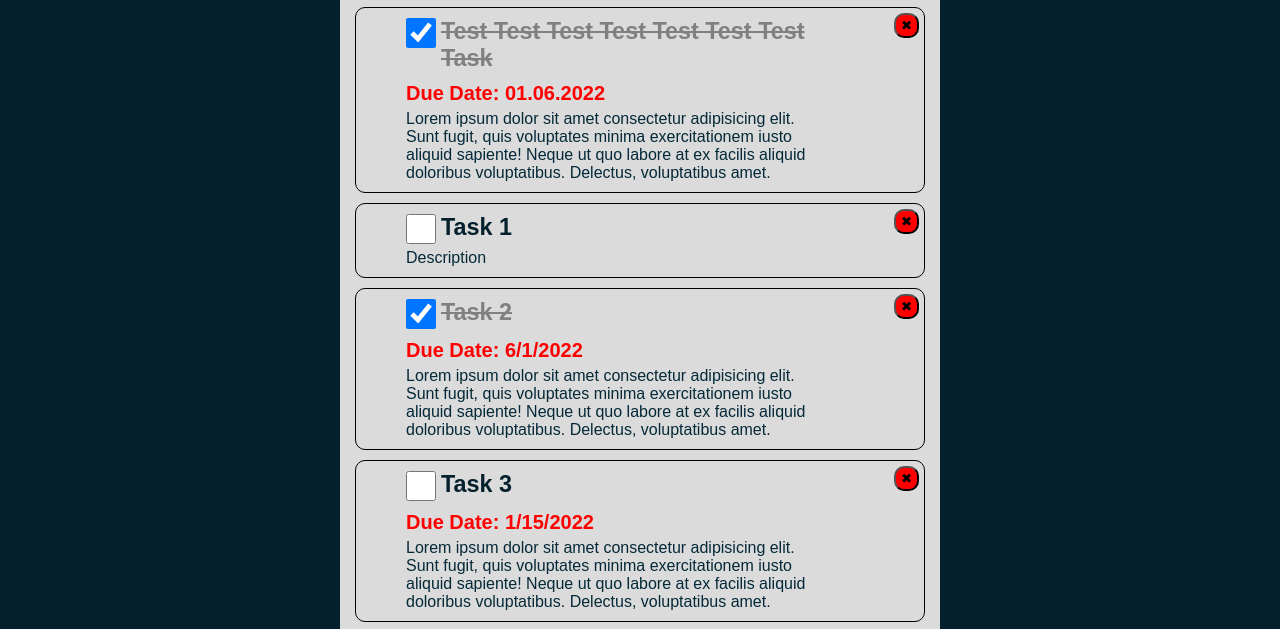
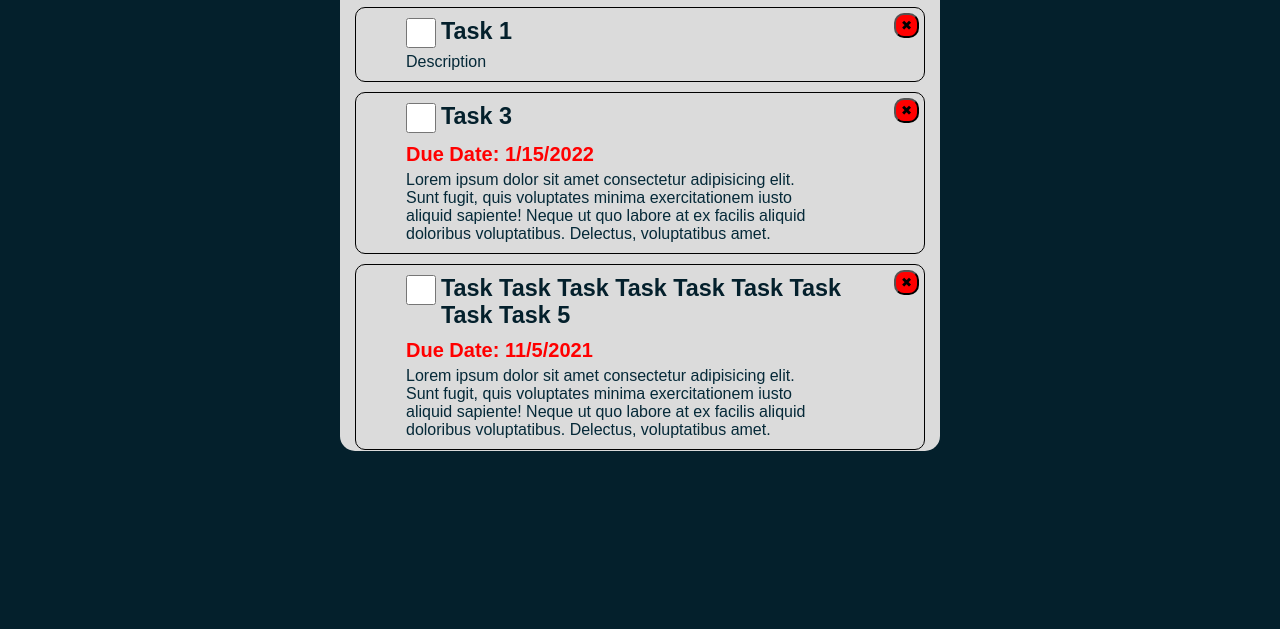
Before and after one commit to VladyslavYermolenko/Displaying-a-list-of-tasks, a plain HTML site: page index.html in a window 1280 px wide. Both pictures are taken after a click on the checkbox 1240 px from the left and 40 px from the top of the page. Shown: the part 155-784 px from the top of the page. Drawn offline with Linux system fonts and the light colour scheme.

Commit message:
Added the ability to hide completed tasks. Added clearing fields for adding new tasks.

```diff
--- a/assets/css/style.css
+++ b/assets/css/style.css
@@ -100,10 +100,6 @@ h1 {
 	color: red;
 }
 
-#tasks-list li .hideTask {
-	display: none;
-}
-
 #tasks-list li .button_deleteTask {
 	background-color: red;
 	float: right;
@@ -115,3 +111,7 @@ h1 {
 	right: 5px;
 	border-radius: 40%;
 }
+
+.hide-completed-tasks .done {
+	display: none;
+}
--- a/assets/js/script.js
+++ b/assets/js/script.js
@@ -12,7 +12,7 @@ const tasks = [
     description:
       "Lorem ipsum dolor sit amet consectetur adipisicing elit. Sunt fugit, quis voluptates minima exercitationem iusto aliquid sapiente! Neque ut quo labore at ex facilis aliquid doloribus voluptatibus. Delectus, voluptatibus amet.",
     done: true,
-    due_date: new Date("2022-06-01"),
+    due_date: new Date("2023-06-01"),
   },
   {
     id: 3,
@@ -49,10 +49,16 @@ function checkedOrNot(isDone) {
   return "";
 }
 
+function checkboxAllTasks(element) {
+  document
+    .getElementById(`tasks-list`)
+    .classList.toggle("hide-completed-tasks", !element.checked);
+}
+
 function checkboxIsChecked(element) {
-  document
-    .getElementById(`task-${element.id}`)
-    .classList.toggle("isDone", element.checked);
+  const task = document.getElementById(`task-${element.id}`);
+  task.classList.toggle("isDone", element.checked);
+  task.closest("li").classList.toggle("done", element.checked);
 }
 
 function addToHTML(tasks_list, id, name, description, done, dueDate) {
@@ -101,6 +107,9 @@ function addNewTask() {
     done: false,
     due_date: date_dueDate.value,
   });
+  textBox_name.value = "";
+  textBox_description.value = "";
+  date_dueDate.value = "";
 }
 
 const button_addNewTask = document.getElementById("pop-up_add-new-task");
--- a/index.html
+++ b/index.html
@@ -31,22 +31,7 @@
     <main>
         <div id="container" class="container-dark">
             <h1>Todo List</h1>
-            <ul id="tasks-list">
-                <li class="done">
-                    <button class="button_deleteTask" onclick="deleteTask(this)">
-                        &#10006
-                    </button>
-                    <span>
-                        <input type="checkbox" id="0" onclick="checkboxIsChecked(this)" class="checkbox_tasks-list"
-                            checked />
-                        <h3 id="task-0" class="isDone">Test Test Test Test Test Test Test Task</h3>
-                    </span>
-                    <p class="due-date overdueDate">Due Date: 01.06.2022</p>
-                    <p class="description">Lorem ipsum dolor sit amet consectetur adipisicing elit. Sunt fugit, quis
-                        voluptates minima exercitationem iusto aliquid sapiente! Neque ut quo labore at ex facilis
-                        aliquid doloribus voluptatibus. Delectus, voluptatibus amet.</p>
-                </li>
-            </ul>
+            <ul id="tasks-list"></ul>
         </div>
     </main>
 
```
